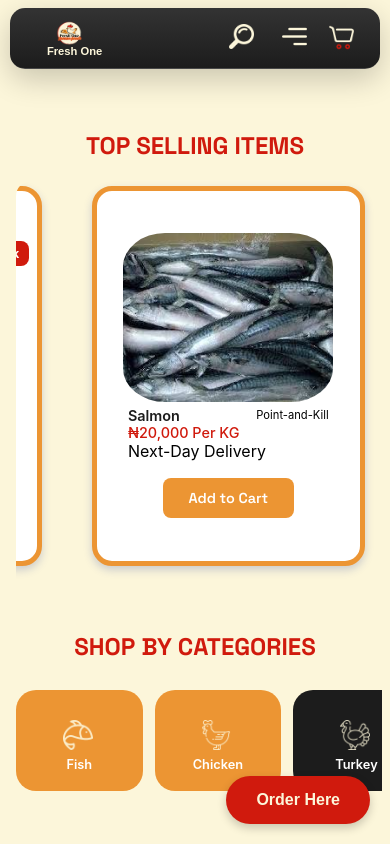
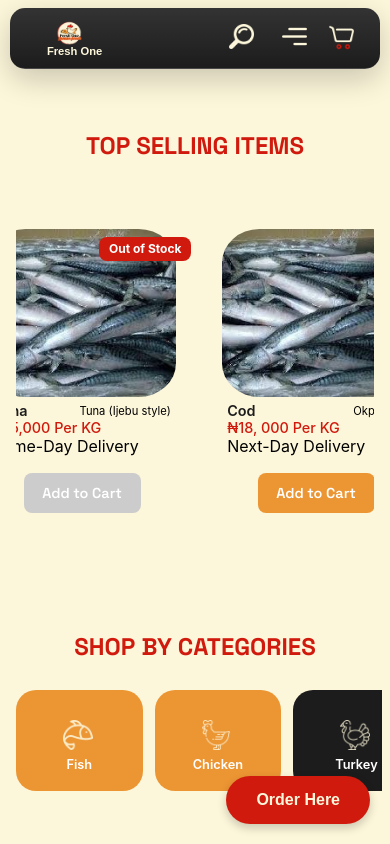
Before and after one commit to eshiAkalumhe14/fresh_one, a React (Create React App) app in the folder fresh_o/: page / in a window 390 px wide. Shown: the top 844 px of the page. Built offline with nearby package versions, Linux system fonts and the light colour scheme.

Commit message:
Update carousel item styles for improved layout and responsiveness

```diff
--- a/fresh_o/src/body.css
+++ b/fresh_o/src/body.css
@@ -66,20 +66,20 @@
 }
 
 .carousel-item{
-    /* width: 19vw; */
+    width: 19vw;
     height: 90%;
     display: flex;
     flex-direction: column;
     align-items: center;
     justify-content: center;
-    margin: 1rem;
+    margin: 0rem !important;
     transition: transform 0.5s ease-in-out;
     /* background: #2c3e50; */
     border-radius: 20%;
-    /* box-shadow: 0 4px 12px rgba(29, 13, 13, 0.669); */
+    /* box-shadow: 0 4px 12px rgba(29, 13, 13, 0.669);
     background-color: #ffffff;
     border: 5px solid #ec9533;
-    box-shadow: #ccc 0px 4px 8px 0px;
+    box-shadow: #ccc 0px 4px 8px 0px; */
 
 }
 
@@ -587,9 +587,8 @@ height: 20vh;
     .carousel-item {
         margin: 0.5rem;
         border-radius: 20px;
-        width: 70vw !important;
+        width: 60vw !important;
         height: 45vh;
-        background-color: #ffffff;
 
     }
 
```
